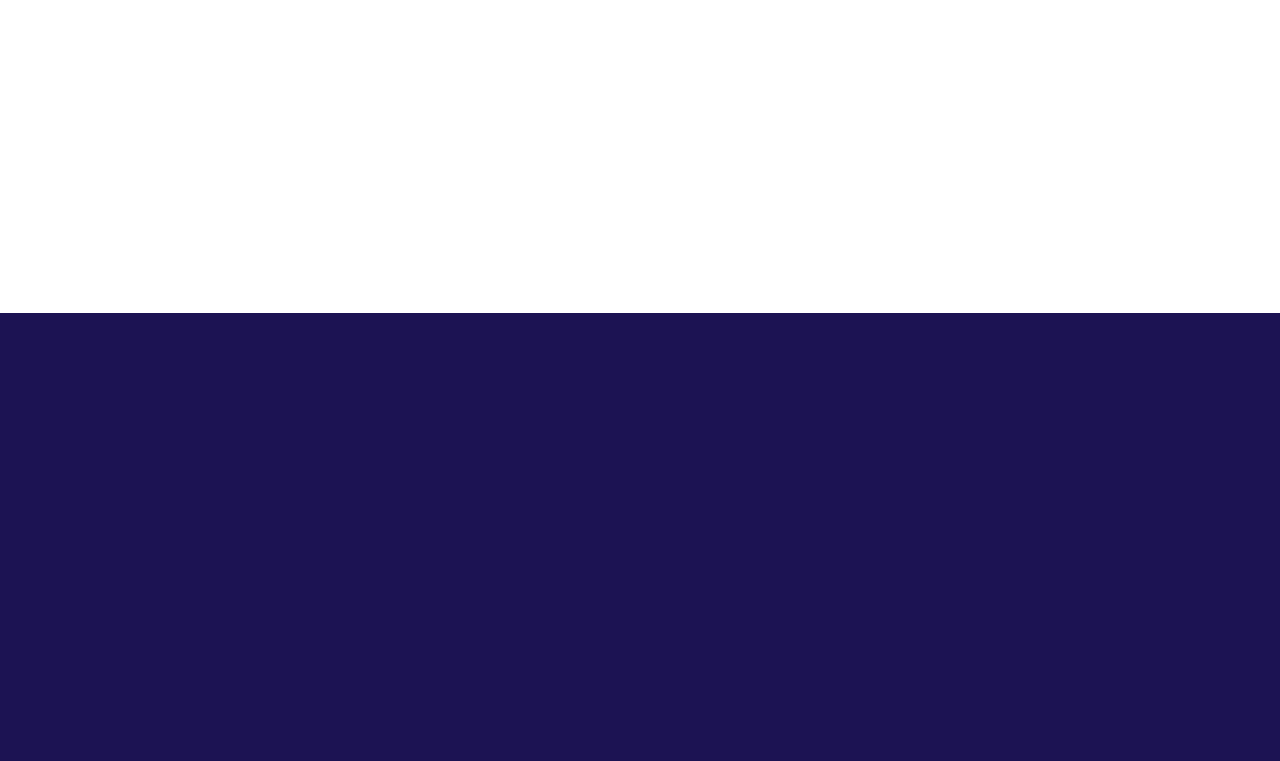
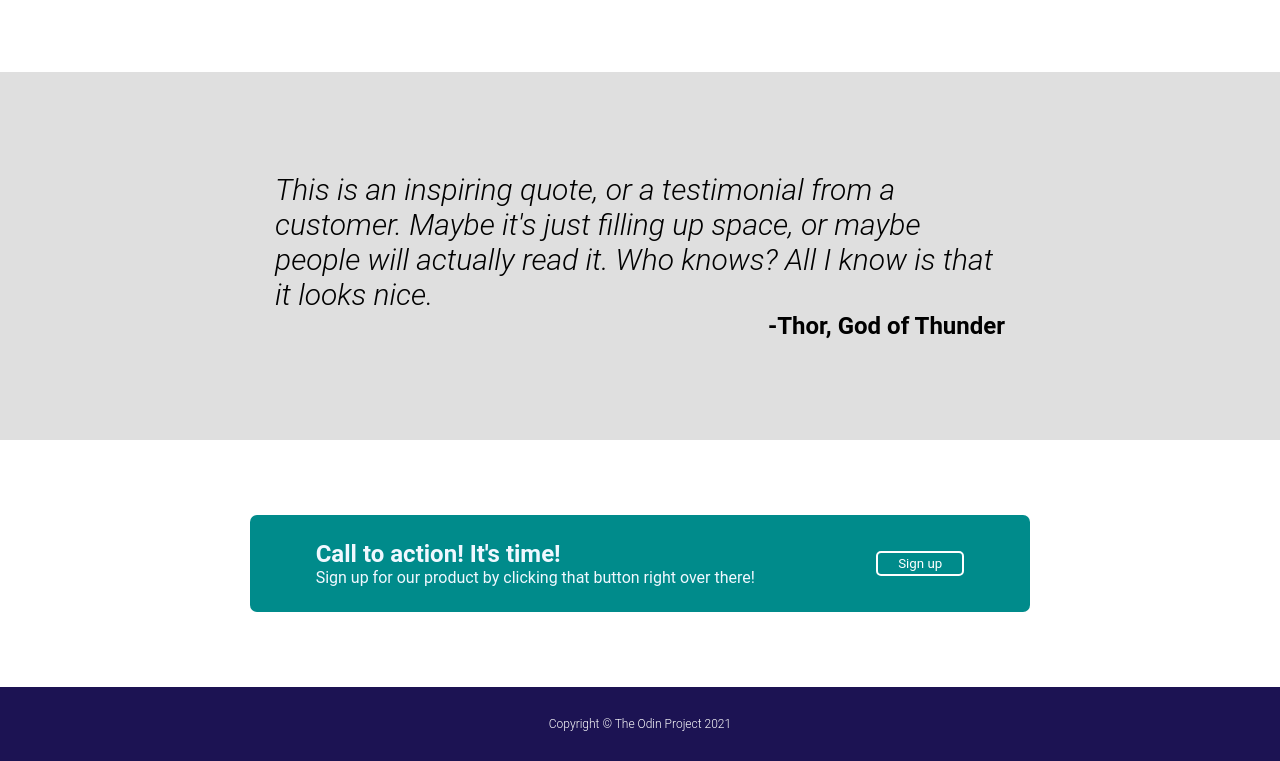
Before and after one commit to PaprikaMD/odin-landingpage, a plain HTML site: page index.html in a window 1280 px wide. Shown: the part 911-1672 px from the top of the page. Before the commit the page ends 1224 px from the top, so only its background shows below. Drawn offline with Linux system fonts and the light colour scheme.

Commit message:
Finalize content and style complete assignment

```diff
--- a/index.html
+++ b/index.html
@@ -45,6 +45,19 @@
             </div>
         </div>
     </div>
+    <div class="quote-container">
+        <div class="quote">This is an inspiring quote, or a testimonial from a customer. Maybe it's just filling up space, or maybe people will actually read it. Who knows? All I know is that it looks nice.</div>
+        <div class="attribution">-Thor, God of Thunder</div>
+    </div>
+    <div class="prefooter">
+        <div class="action-box">
+            <div class="call">
+                <h2>Call to action! It's time!</h2>
+                <p>Sign up for our product by clicking that button right over there!</p>
+            </div>
+            <button type="button">Sign up</button>
+        </div>
+    </div>
     <div class="footer">Copyright © The Odin Project 2021</div>
 
 </body>
--- a/style.css
+++ b/style.css
@@ -10,8 +10,8 @@ body{
     display:flex;
     flex-direction:column;
     justify-content:space-between;
-    margin:0;
-    padding:20px 250px;
+    margin:0px;
+/*     padding:20px 250px; */
     position:relative;
 }
 
@@ -26,6 +26,7 @@ ul{
     display:flex;
     justify-content: space-between;
     align-items: center;
+    padding: 20px 250px;
 }
 .header div{
     font-size:24px;
@@ -42,6 +43,9 @@ ul{
     margin-top:100px;
     display:flex;
     justify-content: space-between;
+    align-items:center;
+    padding:10px 250px;
+    padding-bottom:75px;
 }
 .hero-text h2{
     font-size:40px;
@@ -64,8 +68,10 @@ ul{
 .information{
     display:flex;
     flex-direction:column;
+    background-color: white;
+    padding: 75px 250px;
 }
-.information:before{
+/* .information:before{
     content:'';
     background:rgb(255, 255, 255);
     position:absolute;
@@ -73,7 +79,7 @@ ul{
     height:100%;
     left:0;
     z-index: -1;
-}
+} */
 
 *.card p{
     color:rgb(53, 53, 53);
@@ -99,6 +105,7 @@ ul{
 
 .splashimage{
     height:275px;
+    padding-left:50px;
 }
 
 .card-image{
@@ -110,6 +117,73 @@ ul{
     border-color:rgb(69, 69, 214);
 }
 
+.quote-container{
+    background-color: rgb(223, 223, 223);
+    color:black;
+    display:flex;
+    flex-direction:column;
+    padding: 100px 275px;
+}
+.quote{
+    color:black;
+    font-style: italic;
+    font-size:30px;
+    font-weight:300;
+}
+
+.attribution{
+    align-self:flex-end;
+    font-size:24px;
+    font-weight:600;
+    color:black;
+}
+
+.prefooter{
+    background-color: white;
+    padding:75px 250px;
+    display:flex;
+    justify-content:center;
+}
+
+.action-box{
+    display:flex;
+    background-color:darkcyan;
+    justify-content:space-around;
+    align-items:center;
+    border-radius:7px;
+    flex:1;
+}
+
+.call{
+    display:flex;
+    flex-direction: column;
+    justify-content: center;
+    padding:25px 10px;
+}
+
+.action-box button{
+    color:rgb(255, 255, 255);
+    background-color:darkcyan;
+    border:2px solid white;
+    border-radius:5px;
+    padding:3px 20px;
+    margin-right:10px;
+}
+
+.call h2,p{
+    margin:0px;
+}
+
+.footer{
+    display:flex;
+    justify-content: center;
+    align-items: center;
+    color:white;
+    font-weight:300;
+    font-size:12px;
+    padding:30px 0px;
+}
+
 a{
     text-decoration:none;
 }
```
